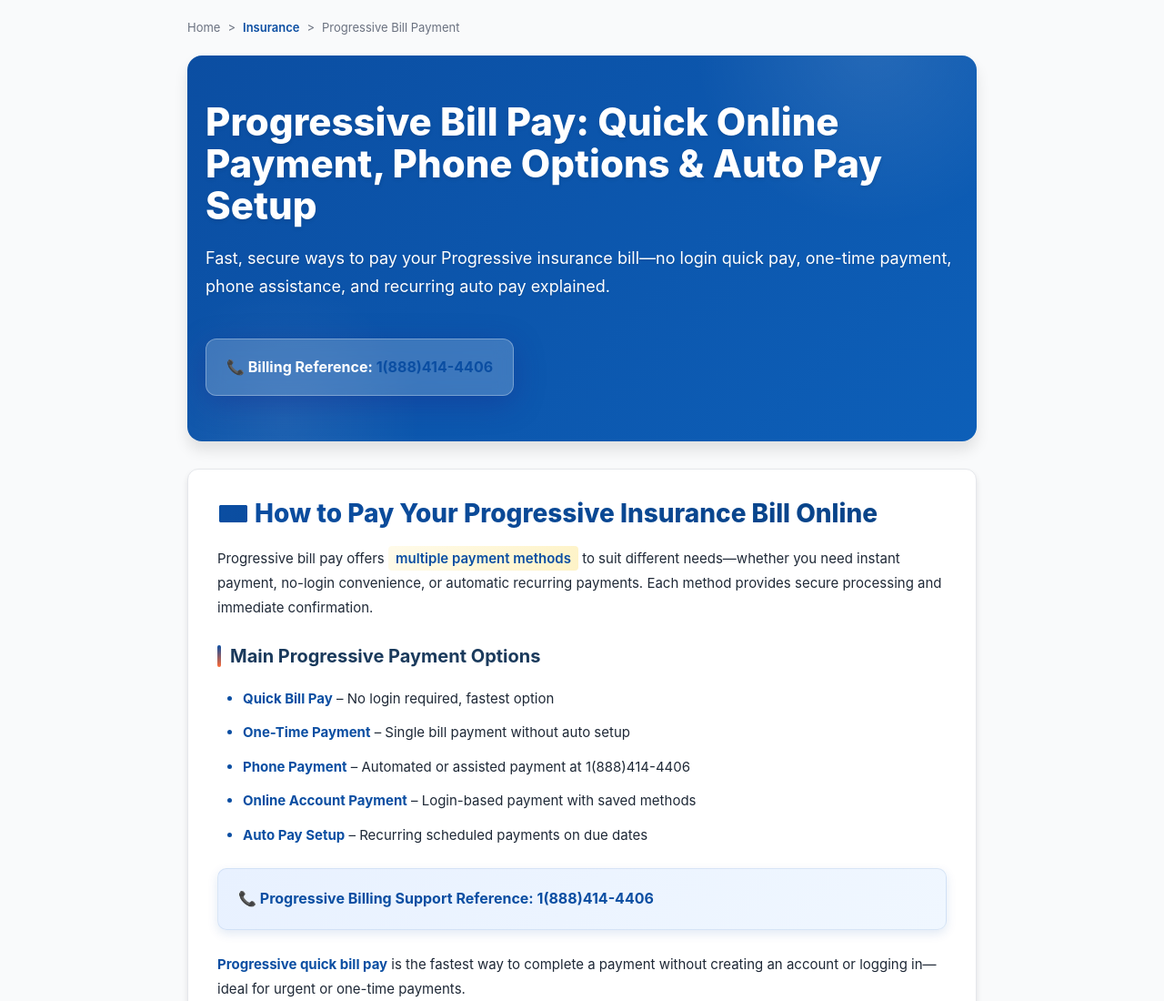
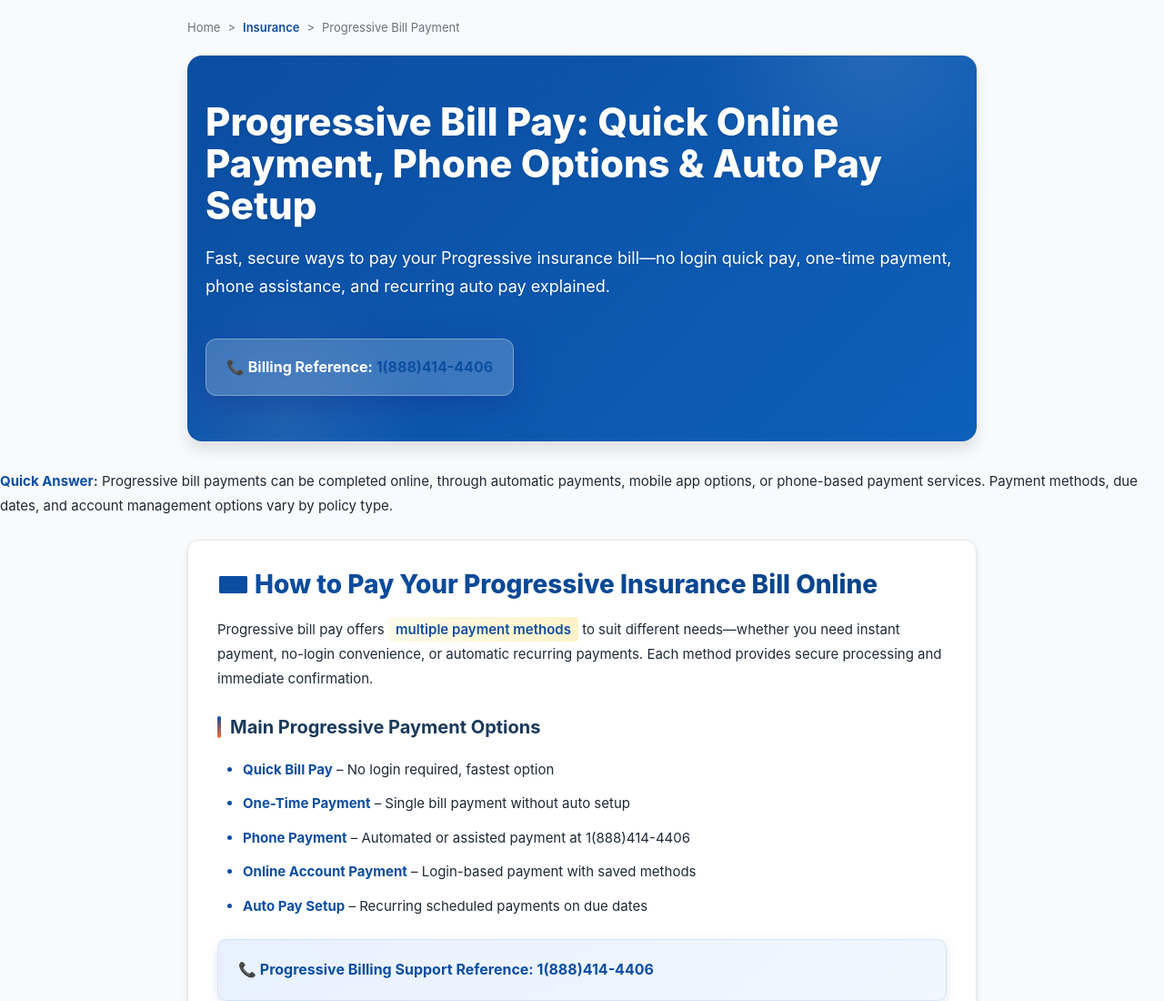
Before and after one commit to progressiveguide/progressivebillpayment, a plain HTML site: page index.html in a window 1280 px wide. Shown: the top 1100 px of the page at 91% size. Drawn offline with Linux system fonts and the light colour scheme.

Commit message:
Add robots meta tag and AI summary section
Added meta tag for robots and a summary section.

```diff
--- a/index.html
+++ b/index.html
@@ -22,7 +22,8 @@
   <meta name="twitter:title" content="Progressive Bill Pay Guide 2026">
   <meta name="twitter:description" content="Quick bill pay, phone payment, one-time payment, and auto pay explained.">
   <meta name="twitter:image" content="https://progressiveguide.github.io/progressivebillpayment/og-image.jpg">
-
+  <link rel="canonical" href="https://progressiveguide.github.io/progressivebillpayment/">
+<meta name="robots" content="index,follow,max-image-preview:large">
   <link rel="canonical" href="https://progressiveguide.github.io/progressivebillpayment/">
   <link rel="preconnect" href="https://fonts.googleapis.com">
   <link rel="dns-prefetch" href="https://fonts.googleapis.com">
@@ -649,7 +650,9 @@
     </div>
   </div>
 </div>
-
+<div class="ai-summary">
+<p><strong>Quick Answer:</strong> Progressive bill payments can be completed online, through automatic payments, mobile app options, or phone-based payment services. Payment methods, due dates, and account management options vary by policy type.</p>
+</div>
 <!-- MAIN CONTENT -->
 <div class="container">
 
```
